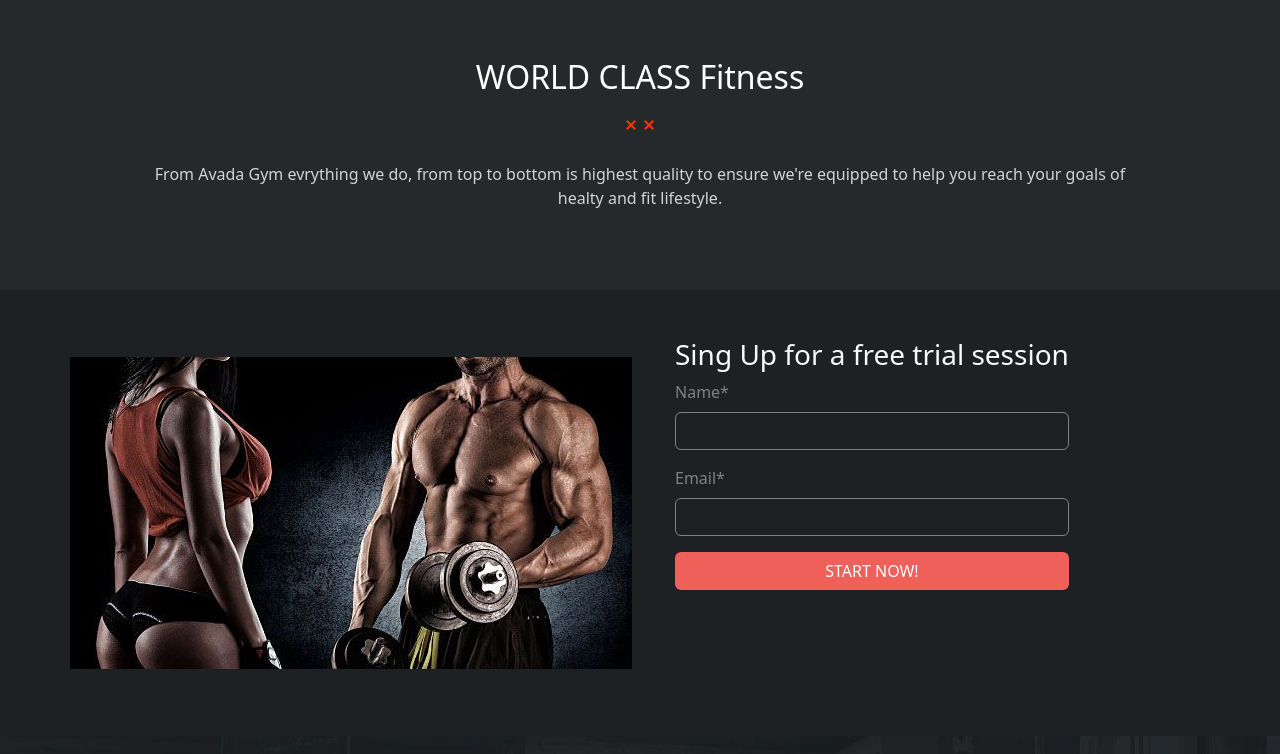
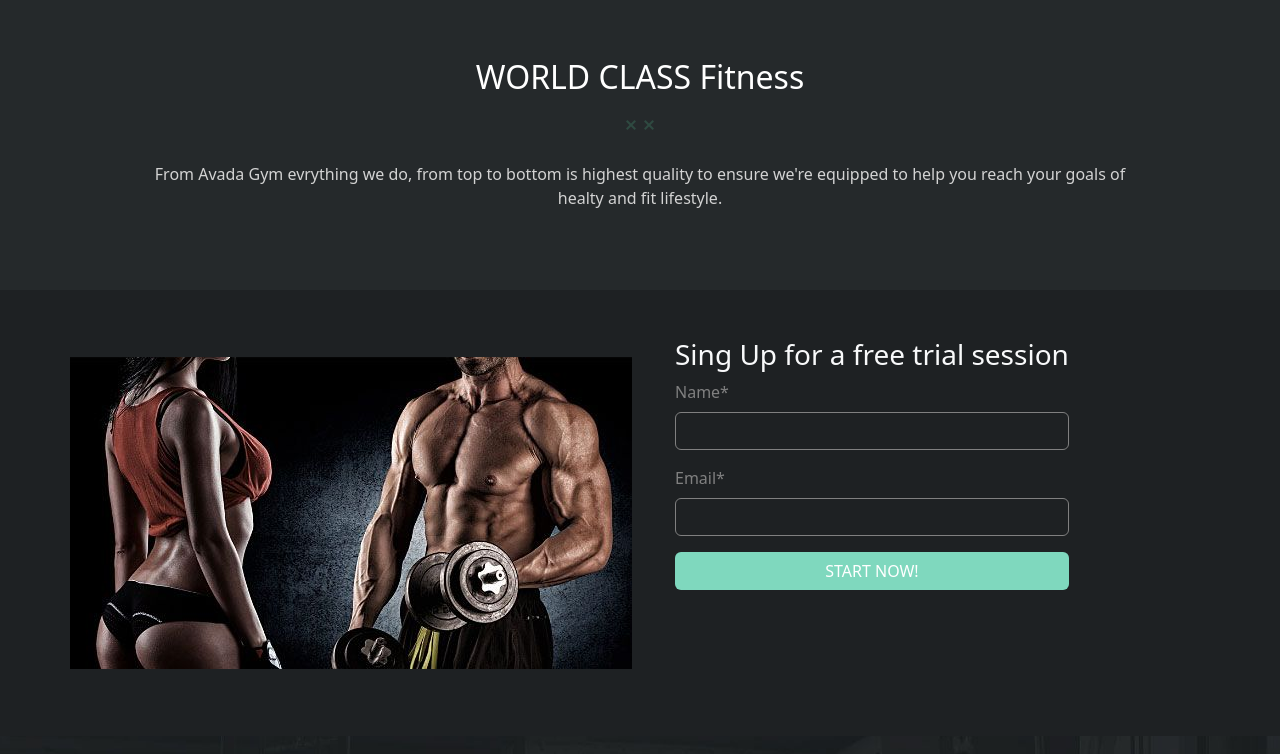
Before and after one commit to DanieleTuttolani/proj-html-vuejs, a Vue app: page / in a window 1280 px wide. Shown: the part 1040-1794 px from the top of the page. Built offline with nearby package versions, Linux system fonts and the light colour scheme.

Commit message:
client change

```diff
--- a/src/assets/scss/palette.scss
+++ b/src/assets/scss/palette.scss
@@ -1,4 +1,4 @@
-$main-red: #EE6059;
+$main-red: #7FD8BE;
 $light-dark: #25292B;
 $black: #1E2123;
 $light-gray: #EBEAEA
--- a/src/components/micro components/divider.vue
+++ b/src/components/micro components/divider.vue
@@ -6,7 +6,7 @@ export default {}
 </template>
 <style scoped>
 img {
-    filter: invert(27%) sepia(96%) saturate(7495%) hue-rotate(357deg) brightness(103%) contrast(114%);
+    filter: invert(77%) sepia(61%) saturate(231%) hue-rotate(109deg) brightness(91%) contrast(90%);
     margin: 1rem 0;
 }
 </style>
```
